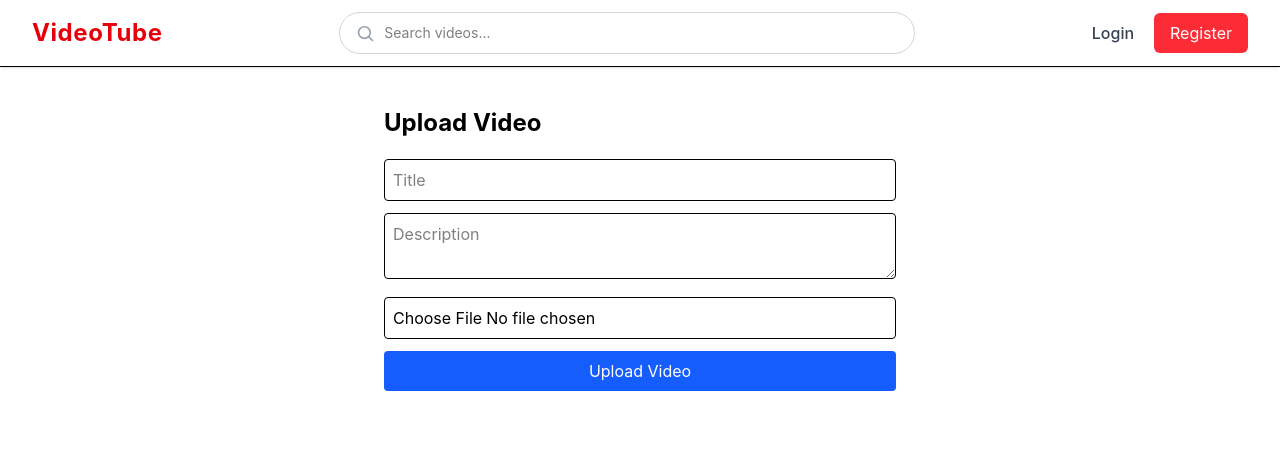
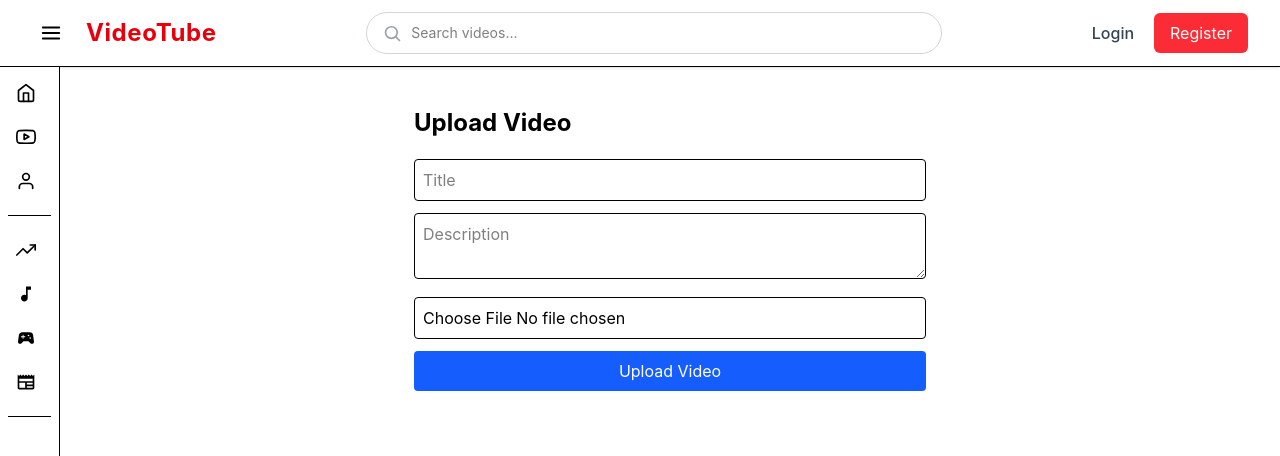
Before and after one commit to Omprapandeep/videostream, a React app in the folder frontend/: page /upload in a window 1280 px wide. Shown: the top 456 px of the page. Built offline with nearby package versions, Linux system fonts and the light colour scheme; the HTML template or start-up script is replaced by a standard one.

Commit message:
ui sidebar hamburg

```diff
--- a/frontend/src/App.jsx
+++ b/frontend/src/App.jsx
@@ -1,5 +1,6 @@
 
-import { BrowserRouter , Routes, Route } from "react-router-dom"
+import { BrowserRouter, Routes, Route } from "react-router-dom"
+import MainLayout from "./layouts/Mainlayout"
 import Home from "./pages/Home"
 import Login from "./pages/Login"
 import Register from "./pages/Register"
@@ -10,23 +11,59 @@ import Mychannel from "./pages/Mychannel"
 import Channelpage from "./pages/Channelpage"
 import Feed from "./pages/Feedpage"
 
+
 function App() {
   return (
     <BrowserRouter >
+      <Routes>
 
-      <Navbar />
-
-      <Routes >
-         <Route path="/" element={<Home />} />
+        {/* 🔓 Public Pages (NO sidebar/navbar) */}
         <Route path="/login" element={<Login />} />
         <Route path="/register" element={<Register />} />
-        <Route path="/video/:id" element={<VideoPage />} />
-        <Route path="/upload" element={<UploadVideo />}  />
-        <Route path="/mychannel" element={<Mychannel />}  />
-        <Route path="/channel/:userId" element={<Channelpage />}  />
-       <Route path="/feed" element={<Feed />}  />
+
+        {/* 🔒 Pages WITH layout */}
+        <Route path="/" element={
+          <MainLayout>
+            <Home />
+          </MainLayout>
+        } />
+
+        <Route path="/feed" element={
+          <MainLayout>
+            <Feed />
+          </MainLayout>
+        } />
+
+        <Route path="/video/:id" element={
+          <MainLayout>
+            <VideoPage />
+          </MainLayout>
+        } />
+
+        <Route path="/upload" element={
+          <MainLayout>
+            <UploadVideo />
+          </MainLayout>
+        } />
+
+        <Route path="/mychannel" element={
+          <MainLayout>
+            <Mychannel />
+          </MainLayout>
+        } />
+
+        <Route path="/channel/:userId" element={
+          <MainLayout>
+            <Channelpage />
+          </MainLayout>
+        } />
+
+        <Route path="/explore/trending" element={<MainLayout><div>Trending Page</div></MainLayout>} />
+        <Route path="/explore/music" element={<MainLayout><div>Music Page</div></MainLayout>} />
+        <Route path="/explore/gaming" element={<MainLayout><div>Gaming Page</div></MainLayout>} />
+        <Route path="/explore/news" element={<MainLayout><div>News Page</div></MainLayout>} />
+
       </Routes>
-
 
     </BrowserRouter>
   )
--- a/frontend/src/components/Navbar.jsx
+++ b/frontend/src/components/Navbar.jsx
@@ -4,8 +4,9 @@ import { FiUpload } from "react-icons/fi";
 import { FaUserCircle } from "react-icons/fa";
 import { useState, useEffect } from 'react';
 import api from '../services/api';
+import { FiMenu } from "react-icons/fi";
 
-const Navbar = () => {
+const Navbar = ({ toggle }) => {
 
   const navigate = useNavigate();
 
@@ -55,17 +56,29 @@ const Navbar = () => {
   }
 
   return (
-    <nav className='bg-white border-b shadow-sm px-8 py-3 flex items-center justify-between'>
+    <nav className='bg-white border-b shadow-sm px-4 md:px-8 py-3 flex items-center justify-between'>
 
-      {/* Logo */}
-      <Link to="/" className='text-2xl font-bold text-red-600 tracking-wide'>
-        VideoTube
-      </Link>
+      <div className="flex items-center gap-4">
+
+        {/* Hamburger (desktop only) */}
+        <button
+          onClick={toggle}
+          className="hidden md:block p-2 hover:bg-gray-200 rounded-full"
+        >
+          <FiMenu size={22} />
+        </button>
+
+        {/* Logo */}
+        <Link to="/" className='text-2xl font-bold text-red-600 tracking-wide'>
+          VideoTube
+        </Link>
+
+      </div>
 
       {/* Search Bar */}
       {/* Search Bar */}
       <div className="flex-1 max-w-xl mx-8">
-        <div className="relative"  onClick={(e) => e.stopPropagation()}>{/*  //event bubbling */}
+        <div className="relative" onClick={(e) => e.stopPropagation()}>{/*  //event bubbling */}
           {suggestions.length > 0 && (
             <div className="absolute top-full left-0 w-full bg-white border mt-1 rounded-md shadow-lg z-50">
 
@@ -127,23 +140,21 @@ const Navbar = () => {
       </div>
 
       {/* Right Side */}
-      <div className="flex items-center gap-5">
+     <div className="flex items-center gap-3 md:gap-5">
 
         {user ? (
 
           <>
 
-            <Link to="/feed">
-              Feed
-            </Link>
+
 
             {/* Upload */}
             <Link
               to="/upload"
-              className="flex items-center gap-2 bg-blue-600 text-white px-4 py-2 rounded-md font-medium shadow-sm hover:bg-blue-800 transition"
+              className="hidden sm:flex items-center gap-2 bg-blue-600 text-white px-3 py-2 rounded-md text-sm"
             >
               <FiUpload size={16} />
-              Upload
+              <span className="hidden md:block">Upload</span>
             </Link>
 
             {/* Profile */}
@@ -152,9 +163,6 @@ const Navbar = () => {
               {user.username}
             </span>
 
-            <Link to="/mychannel">
-              My Channel
-            </Link>
 
             {/* Logout */}
             <button
--- /dev/null
+++ b/frontend/src/components/Sidebar.jsx
@@ -0,0 +1,118 @@
+import React from 'react'
+import { Link, useLocation } from 'react-router-dom'
+import { FiHome, FiYoutube, FiUser, FiTrendingUp } from "react-icons/fi";
+import { MdMusicNote, MdSportsEsports, MdOutlineNewspaper } from "react-icons/md";
+
+const Sidebar = ({ open }) => {
+
+    const location = useLocation();
+
+    // 🔹 Main menu
+    const menu = [
+        {
+            name: "Home",
+            icon: <FiHome size={20} />,
+            path: "/"
+        },
+        {
+            name: "Subscriptions",
+            icon: <FiYoutube size={20} />,
+            path: "/feed"
+        },
+        {
+            name: "My Channel",
+            icon: <FiUser size={20} />,
+            path: "/mychannel"
+        }
+    ];
+
+    // 🔹 Explore section
+    const explore = [
+        {
+            name: "Trending",
+            icon: <FiTrendingUp size={20} />,
+            path: "/explore/trending"
+        },
+        {
+            name: "Music",
+            icon: <MdMusicNote size={20} />,
+            path: "/explore/music"
+        },
+        {
+            name: "Gaming",
+            icon: <MdSportsEsports size={20} />,
+            path: "/explore/gaming"
+        },
+        {
+            name: "News",
+            icon: <MdOutlineNewspaper size={20} />,
+            path: "/explore/news"
+        }
+    ];
+
+    const renderItem = (item) => {
+        const isActive = location.pathname === item.path;
+
+        return (
+            <Link
+                key={item.name}
+                to={item.path}
+                className={`flex items-center gap-4 p-2 rounded-lg transition
+          ${isActive ? "bg-gray-200 font-semibold" : "hover:bg-gray-100"}
+        `}
+            >
+                <div>{item.icon}</div>
+                {open && <span>{item.name}</span>}
+            </Link>
+        );
+    };
+
+    return (
+        <div className="bg-white h-[calc(100vh-67px)] sticky top-16 overflow-y-auto border-r p-2">
+
+            {/* 🔹 Main Menu */}
+            <div className="flex flex-col gap-2">
+                {menu.map(renderItem)}
+            </div>
+
+            <hr className="my-4" />
+
+            {/* 🔥 Explore Section */}
+            {open && (<h3 className="text-sm font-semibold text-gray-600 mb-2 px-2">
+                Explore
+            </h3>)}
+            <div>
+                <div className="flex flex-col gap-2">
+                    {explore.map(renderItem)}
+                </div>
+            </div>
+
+
+            <hr className="my-4" />
+
+            {/* 🔥 Subscriptions (placeholder for now) */}
+            {open && (
+                <div>
+                    <h3 className="text-sm font-semibold text-gray-600 mb-2 px-2">
+                        Subscriptions
+                    </h3>
+
+                    {[1, 2, 3].map((ch) => (
+                        <div
+                            key={ch}
+                            className="flex items-center gap-3 p-2 rounded-lg hover:bg-gray-100 cursor-pointer"
+                        >
+                            <div className="w-7 h-7 bg-gray-300 rounded-full flex items-center justify-center text-sm font-bold">
+                                C
+                            </div>
+                            <span className="text-sm">Channel {ch}</span>
+                        </div>
+                    ))}
+                </div>
+            )}
+
+        </div>
+    )
+}
+
+export default Sidebar;
--- /dev/null
+++ b/frontend/src/layouts/Mainlayout.jsx
@@ -0,0 +1,38 @@
+import React, { useState } from "react";
+import Navbar from "../components/Navbar";
+import Sidebar from "../components/Sidebar";
+
+const MainLayout = ({ children }) => {
+  const [open, setOpen] = useState(false);
+
+  return (
+    <div>
+
+      {/* ✅ Navbar FULL WIDTH */}
+      <Navbar toggle={() => setOpen(!open)} />
+
+      {/* ✅ Below Navbar Layout */}
+      <div className="flex">
+
+        {/* Sidebar */}
+        <div
+          className={`hidden md:block h-[calc(100vh-66.5px)] ${
+            open ? "w-56" : "w-15"
+          } transition-all duration-200`}
+        >
+          <Sidebar open={open} />
+        </div>
+
+        {/* Main Content */}
+        <div className="flex-1 overflow-hidden">
+          {children}
+        </div>
+
+      </div>
+
+
+    </div>
+  );
+};
+
+export default MainLayout;
--- a/frontend/src/pages/Feedpage.jsx
+++ b/frontend/src/pages/Feedpage.jsx
@@ -78,9 +78,9 @@ const Feed = () => {
     }, [, hasMore, loading]);
 
     return (
-        <div className="p-6">
+        <div className="p-6 h-[calc(100vh-66.5px)] overflow-y-auto custom-scrollbar">
 
-            <h1 className="text-2xl font-semibold mb-6 text-gray-800">
+            <h1 className="text-2xl font-semibold mb-4 text-gray-800">
                 Subscribed Feed
             </h1>
 
--- a/frontend/src/pages/Home.jsx
+++ b/frontend/src/pages/Home.jsx
@@ -44,7 +44,7 @@ const Home = () => {
       )
         : videos.length === 0 ? (
 
-          <div className="bg-black h-[calc(100vh-67px)]  flex flex-col items-center justify-center  text-center">
+          <div className="bg-black h-[calc(100vh-66.5px)]  flex flex-col items-center justify-center  text-center">
 
             {/* Illustration */}
             <img
--- a/frontend/src/pages/VideoPage.jsx
+++ b/frontend/src/pages/VideoPage.jsx
@@ -226,7 +226,7 @@ const VideoPage = () => {
 
   return (
 
-    <div className="h-[calc(100vh-67px)] overflow-hidden bg-gray-100 px-6 lg:px-10 py-3">
+    <div className="h-[calc(100vh-66.5px)] overflow-hidden bg-gray-100 px-6 lg:px-6 py-3">
       <div className="max-w-10xl mx-auto h-full grid grid-cols-1 lg:grid-cols-3 gap-6">
 
         {/* LEFT SIDE - VIDEO */}
```
Also changed, not shown: frontend/info.txt.
